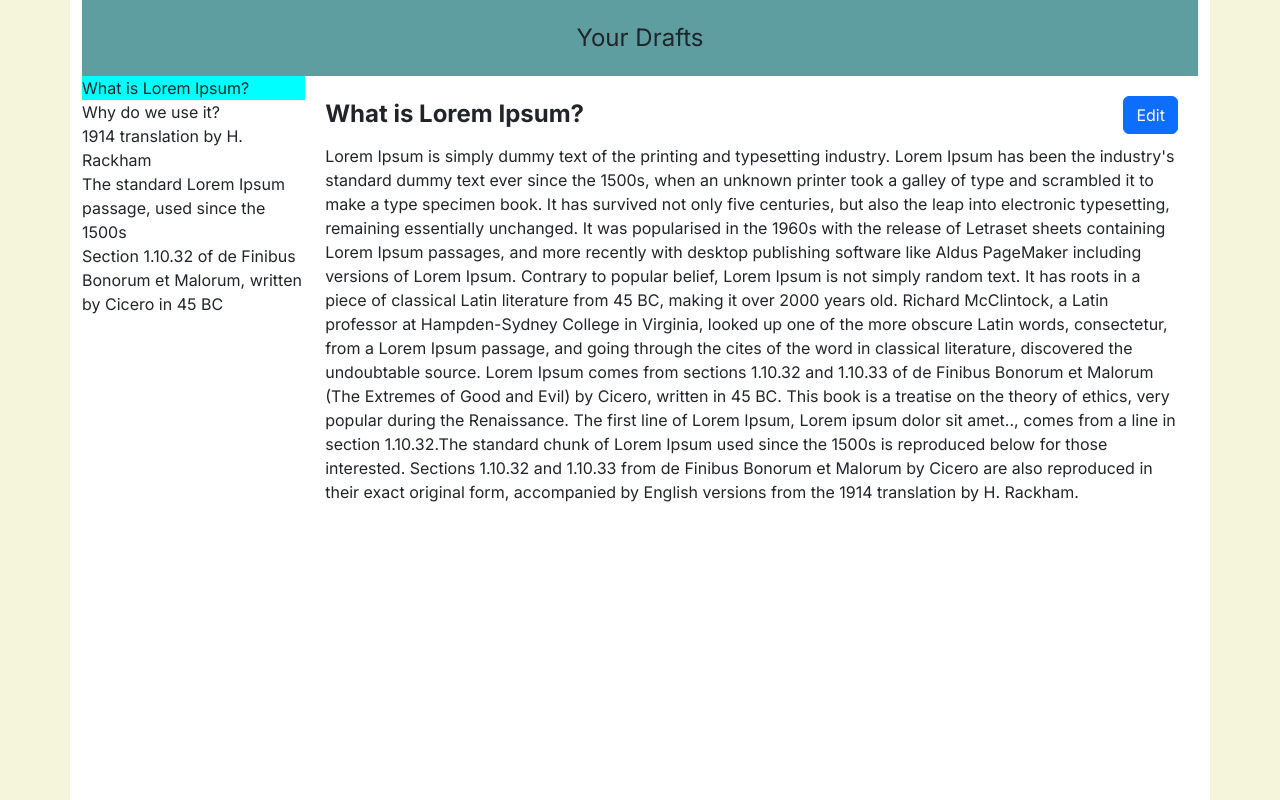
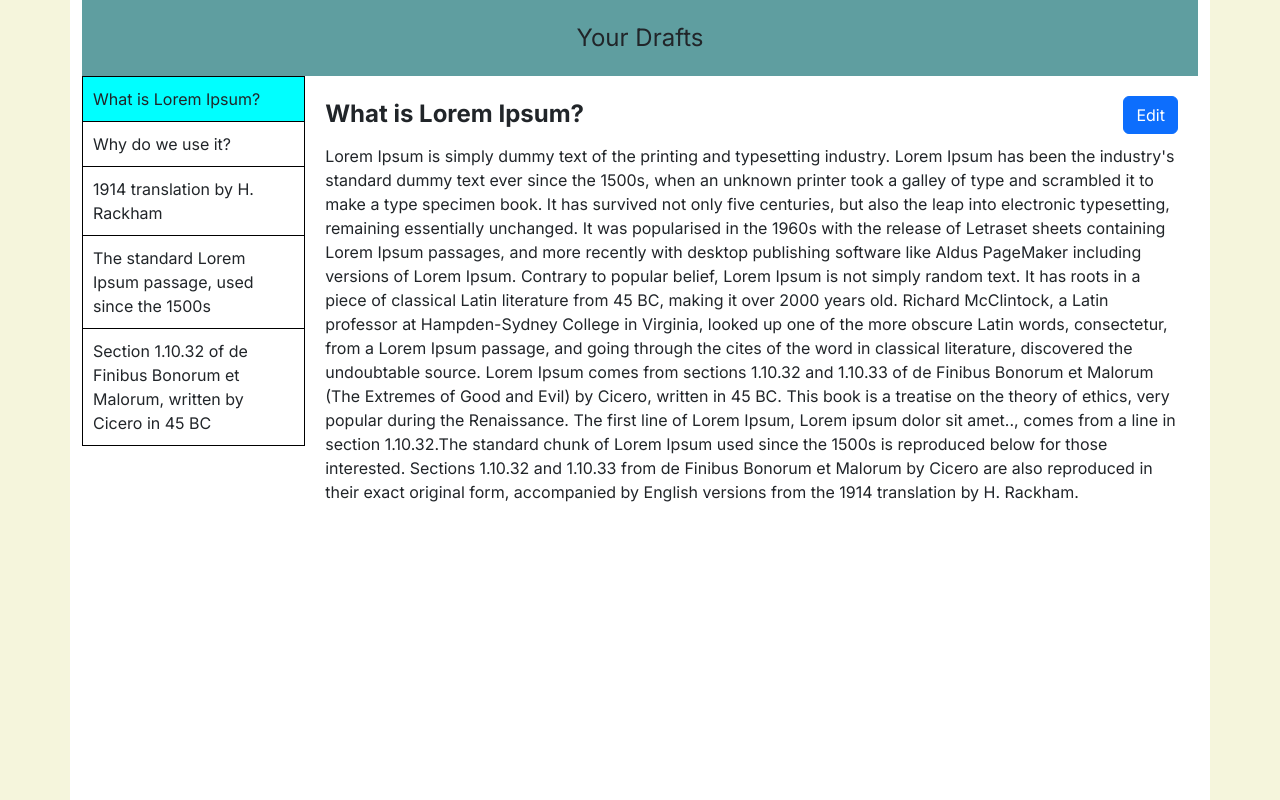
Before and after one commit to Harsh062/inline-comments, a Next.js app: page / in a window 1280 px wide. Built offline with nearby package versions, Linux system fonts and the light colour scheme.

Commit message:
Sidenav refactor, tooltip issue fix, edit draft after multiple highlight issue fix

```diff
--- a/src/app/globals.module.css
+++ b/src/app/globals.module.css
@@ -1,5 +1,9 @@
 .pageBody {
   background-color: beige;
+}
+
+.hidden {
+  display: none;
 }
 
 .draftHeader {
@@ -39,11 +43,6 @@
   padding: 10px;
 }
 
-.draftSidebarWrapper {
-  padding: 0px !important;
-  width: 20%;
-}
-
 .headerWrapper, .addedCommentsCardHeader {
   display: flex;
   justify-content: space-between;
--- a/src/app/page.js
+++ b/src/app/page.js
@@ -2,7 +2,6 @@
 import React, { useEffect, useState, useRef } from "react";
 import '../../node_modules/bootstrap/dist/css/bootstrap.css';
 import Container from 'react-bootstrap/Container';
-import ListGroup from 'react-bootstrap/ListGroup';
 import Button from 'react-bootstrap/Button';
 import Card from 'react-bootstrap/Card';
 import Form from 'react-bootstrap/Form';
@@ -12,6 +11,7 @@ import styles from './globals.module.css';
 import LoadingSpinner from "./LoadingSpinner";
 import { convertMarkdownToHTML, convertEditableHTMLToMarkdown } from "../utils/utils";
 import { getAllDrafts, updateDraft, generateCommentThreadId, addCommentToThread, getCommentsForThreadId } from "./draftsStore";
+import SideNav from "@/components/SideNav/SideNav";
 
 export default function Home() {
   const editorRef = useRef();
@@ -19,13 +19,13 @@ export default function Home() {
   const [showAddedComments, setShowAddedComments] = useState(false);
   const [addedCommentsList, setAddedCommentsList] = useState([]);
   const [drafts, setDrafts] = useState([]);
+  const [tooltipStyle, setTooltipStyle] = useState({});
   const [activeCommentThreadId, setActiveCommentThreadId] = useState(null);
   const [activeDraft, setActiveDraft] = useState(null);
   const [activeDraftId, setActiveDraftId] = useState(null);
   const [mutatedDraftContentToBeUpdated, setMutatedDraftContentToBeUpdated] = useState('');
   const [editDraftMode, setEditDraftMode] = useState(false);
   const [showAddCommentCard, setShowAddCommentCard] = useState(false);
-  const [showAddCommentButton, setShowAddCommentButton] = useState(false);
   const [firstCommentText, setFirstCommentText] = useState('');
   const [subsequentCommentText, setSubsequentCommentText] = useState('');
   const [previewHtml, setPreviewHtml] = useState(null);
@@ -85,6 +85,7 @@ export default function Home() {
     setActiveDraft(draft);
     const previewHtml = convertMarkdownToHTML(draft.draftContent, false);
     setPreviewHtml(previewHtml);
+    handleTooltipVisibility(false);
   }
 
   const loadCommentsForHighlightedText = (commentThreadId) => {
@@ -97,7 +98,16 @@ export default function Home() {
   const handleAddCommentClick = () => {
     console.log("Add comment button clicked");
     setShowAddCommentCard(true);
-    setShowAddCommentButton(false);
+    handleTooltipVisibility(false);
+  }
+
+  const handleTooltipVisibility = (showTooltip) => {
+    const tooltip = document.getElementById('tooltip');
+    if(showTooltip) {
+      tooltip.style.display = 'block';
+    } else {
+      tooltip.style.display = 'none';
+    }
   }
 
   const handleCloseCommentCardClick = () => {
@@ -174,11 +184,12 @@ export default function Home() {
     const selection = document.getSelection();
     const selectedText = selection.toString();
     const range = selection.getRangeAt(0);
+    const rect = range.getBoundingClientRect();
     if (selectedText === '' || (range &&
       range.startContainer.parentElement == range.endContainer.parentElement &&
       range.cloneContents().childElementCount > 0)
     ){
-      setShowAddCommentButton(false);
+      handleTooltipVisibility(false);
       return;
     }
     const commentThreadId = generateCommentThreadId();
@@ -203,30 +214,22 @@ export default function Home() {
     console.log("First part: ", activeDraft.draftContent.substring(0, startOffset), " contentTobeReplaced: ", contentTobeReplaced, " last part: ", activeDraft.draftContent.substring(endOffset, activeDraft.draftContent.length-1));
     console.log("consolidated string: ", mutatedDraftContent);
     setMutatedDraftContentToBeUpdated(mutatedDraftContent);
-    setShowAddCommentButton(true);
+    console.log("range: ", range);
+    const position = document.documentElement.scrollTop || document.body.scrollTop;
+    const tooltip = document.getElementById('tooltip');
+    tooltip.style.left = `${position + rect.left - 2*rect.width}px`;
+    tooltip.style.top = `${position + rect.top - rect.height - 10}px`;
+    handleTooltipVisibility(true);
   };
 
 
   return (
     <Container className={styles.draftContainer}>
       <div className={styles.draftHeader}>Your Drafts</div>
-
+      <div id="tooltip" className={`${styles.tooltipText} ${styles.hidden}`} onClick={() => handleAddCommentClick()}>ADD COMMENT</div>
       {isLoading && <LoadingSpinner />}
       <div className="d-flex flex-row ">
-        <div className={`${styles.draftSidebarWrapper}`}>
-          {!isLoading &&
-            drafts.map((draft) => {
-              return (
-                <ListGroup.Item
-                  className={styles.listItem}
-                  key={draft.draftId}
-                  style={{
-                    backgroundColor: activeDraftId === draft.draftId ? 'aqua' : 'transparent',
-                  }}
-                  onClick={() => renderDraftContent(draft)}>{draft.draftTitle}</ListGroup.Item>
-              );
-            })}
-        </div>
+        <SideNav renderDraftContent={renderDraftContent} isLoading={isLoading} drafts={drafts} activeDraftId={activeDraftId}/>
         {activeDraft && !editDraftMode &&
           <div className={styles.draftPreviewWrapper}>
             <div className={styles.headerWrapper}>
@@ -235,7 +238,6 @@ export default function Home() {
             </div>
             <div>
               <div id="draftContent" className={`${styles.draftContent} ${styles.tooltip}`} onselectionchange={(event) => handleSelectionChange(event)} onMouseUp={(event) => handleMouseUpOverDraftContent(event)}  dangerouslySetInnerHTML={{__html: previewHtml}}/>
-              {showAddCommentButton && <div className={styles.tooltipText} onClick={() => handleAddCommentClick()}>ADD COMMENT</div>}
             </div>
           </div>}
           {editDraftMode &&
--- /dev/null
+++ b/src/components/SideNav/SideNav.css
@@ -0,0 +1,10 @@
+.draftSidebarWrapper {
+    padding: 0px !important;
+    width: 20%;
+}
+
+.listItem {
+    border: 1px solid black;
+    cursor: pointer;
+    padding: 10px;
+}
--- /dev/null
+++ b/src/components/SideNav/SideNav.js
@@ -0,0 +1,23 @@
+import ListGroup from 'react-bootstrap/ListGroup';
+import './SideNav.css';
+
+const SideNav = ({ renderDraftContent, isLoading, drafts, activeDraftId}) => {
+    return (
+        <div className="draftSidebarWrapper">
+        {!isLoading &&
+          drafts.map((draft) => {
+            return (
+              <ListGroup.Item
+                className="listItem"
+                key={draft.draftId}
+                style={{
+                  backgroundColor: activeDraftId === draft.draftId ? 'aqua' : 'transparent',
+                }}
+                onClick={() => renderDraftContent(draft)}>{draft.draftTitle}</ListGroup.Item>
+            );
+          })}
+      </div>
+    );
+};
+
+  export default SideNav;
--- a/src/utils/utils.js
+++ b/src/utils/utils.js
@@ -53,7 +53,7 @@ export const convertEditableHTMLToMarkdown = (editableHtml) => {
   };
 
   const replaceCommentsSpansWithHighlighterDirective = (text) => {
-    const regex = /<span data-comment-thread-id="(.*)">(.*?)<\/span>/g;
+    const regex = /<span data-comment-thread-id="(.*?)">(.*?)<\/span>/g;
     let match;
     let newText = text;
     while ((match = regex.exec(text))) {
```
